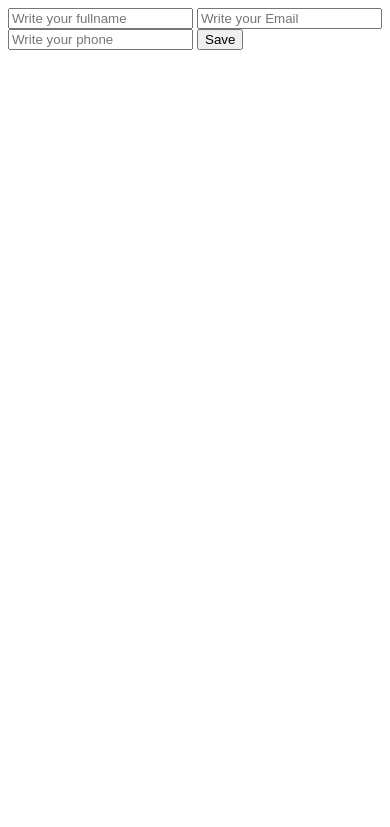
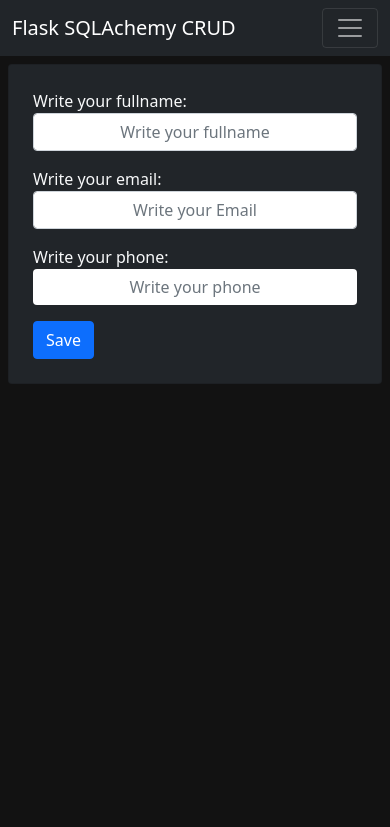
Before and after one commit to JohnMejiaDuran/CRUD_Flask_MySQL, a Flask app: page / in a window 390 px wide. Shown: the top 827 px of the page. Run offline with Flask 3, Linux system fonts and the light colour scheme.

Commit message:
CRUD finished

```diff
--- a/index.py
+++ b/index.py
@@ -1,6 +1,8 @@
 # index.py arranca la aplicacion
 from app import app
 from utils.db import db
+
+import config
 
 with app.app_context():
     db.init_app(app)
--- a/routes/contacts.py
+++ b/routes/contacts.py
@@ -1,4 +1,4 @@
-from flask import Blueprint, render_template, request, redirect, url_for
+from flask import Blueprint, render_template, request, redirect, url_for, flash
 from models.contacts import Contact
 from utils.db import db
 
@@ -22,7 +22,9 @@ def add_contact():
     db.session.add(new_Contact)
     db.session.commit()
 
-    return redirect("/")
+    flash("Contact added successfully!")
+
+    return redirect(url_for('contacts.home'))
 
 
 @contacts.route("/about")
@@ -30,9 +32,21 @@ def about():
     return render_template("about.html")
 
 
-@contacts.route("/update")
-def update_contact():
-    return "update the contact"
+@contacts.route("/update/<id>", methods=['POST','GET'])
+def update_contact(id):
+    contact = Contact.query.get(id)
+
+    if request.method == 'POST':
+        contact.fullname = request.form['fullname']
+        contact.email = request.form['email']
+        contact.phone = request.form['phone']
+
+        db.session.commit()
+
+        flash("Contact updated succesfully!")
+
+        return redirect(url_for('contacts.home'))
+    return render_template('update.html', contact=contact)
 
 
 @contacts.route("/delete/<id>")
@@ -40,4 +54,7 @@ def delete_contact(id):
     contact = Contact.query.get(id)
     db.session.delete(contact)
     db.session.commit()
+
+    flash("contact deleted succesfully!")
+
     return redirect(url_for('contacts.home'))
--- /dev/null
+++ b/static/css/main.css
@@ -0,0 +1,7 @@
+body {
+    background-color: #121212;
+}
+
+.bg-black {
+    background-color: #090909;
+}
--- a/templates/index.html
+++ b/templates/index.html
@@ -1,22 +1,32 @@
-<form action="/new" method="POST">
+{% extends 'layout.html' %}
 
-    <input type="text" name="fullname" placeholder="Write your fullname">
-    <input type="text" name="email" placeholder="Write your Email">
-    <input type="text" name="phone" placeholder="Write your phone">
+{% block content %}
+<div class="row">
 
-    <button>Save</button>
-</form>
+    <div class="col-md-5">
+        {% include('partials/_messages.html') %}
 
-<div>
+        {% include('partials/_contactform.html') %}
+    </div>
+
+    <div class="col-md-7">
             {% for contact in contacts %}
-    <div>
+            <div class="card mb-1 text-white bg-dark">
+                <div class="card-body">
+                    <div class="d-flex justify-content-between">
                         <h5>{{contact.fullname}}</h5>
                         <div>
-            <a href="{{ url_for('contacts.update_contact')}}">Update</a>
-            <a href="{{ url_for('contacts.delete_contact', id=contact.id)}}">Delete</a>
+                            <a href="{{ url_for('contacts.update_contact', id=contact.id)}}" class="btn bg-black text-white btn-sm rounded-0">Update</a>
+                            <a href="{{ url_for('contacts.delete_contact', id=contact.id)}}"  class="btn btn-danger btn-sm rounded-0">Delete</a>
+                        </div>
                     </div>
                     <p>{{contact.email}}</p>
                     <p>{{contact.phone}}</p>
                 </div>
+            </div>
             {% endfor %}
     </div>
+</div>
+
+
+{% endblock %}
--- /dev/null
+++ b/templates/layout.html
@@ -0,0 +1,19 @@
+<!DOCTYPE html>
+<html lang="en">
+<head>
+    <meta charset="UTF-8">
+    <meta name="viewport" content="width=device-width, initial-scale=1.0">
+    <title>Flask SQLAchemy CRUD</title>
+    <link href="https://cdn.jsdelivr.net/npm/bootstrap@5.1.3/dist/css/bootstrap.min.css" rel="stylesheet" integrity="sha384-1BmE4kWBq78iYhFldvKuhfTAU6auU8tT94WrHftjDbrCEXSU1oBoqyl2QvZ6jIW3" crossorigin="anonymous">
+    <link rel="stylesheet" href="{{url_for('static', filename='css/main.css')}}">
+</head>
+<body>
+    {% include('partials/_navbar.html') %}
+
+    <div class="container p-2">
+        {% block content%}
+        {% endblock %}
+    </div>
+    <script src="https://cdn.jsdelivr.net/npm/bootstrap@5.1.3/dist/js/bootstrap.bundle.min.js" integrity="sha384-ka7Sk0Gln4gmtz2MlQnikT1wXgYsOg+OMhuP+IlRH9sENBO0LRn5q+8nbTov4+1p" crossorigin="anonymous"></script>
+</body>
+</html>
--- /dev/null
+++ b/templates/partials/_contactform.html
@@ -0,0 +1,18 @@
+<form action="/new" method="POST" class="card bg-dark text-light">
+    <div class="card-body p-4">
+        <div class="mb-3">
+            <label for="fullname">Write your fullname:</label>
+            <input type="text" name="fullname" placeholder="Write your fullname" class="form-control rounded-2 text-center">
+        </div>
+        <div class="mb-3">
+            <label for="email">Write your email: </label>
+            <input type="text" name="email" placeholder="Write your Email" class="form-control rounded-2 text-center">
+        </div>
+        <div class="mb-3">
+            <label for="phone">Write your phone: </label>
+            <input type="text" name="phone" placeholder="Write your phone" class="form-control rounded-2     border-0 text-center   ">
+        </div>
+
+        <button class=" btn btn-primary">Save</button>
+    </div>
+</form>
--- /dev/null
+++ b/templates/partials/_messages.html
@@ -0,0 +1,10 @@
+{% with messages = get_flashed_messages() %}
+  {% if messages %}
+    {% for message in messages %}
+         <div class="alert alert-warning alert-dismissible fade show" role="alert">
+        <strong>{{message}}</strong>
+        <button type="button" class="btn-close" data-bs-dismiss="alert" aria-label="Close"></button>
+        </div>
+    {% endfor %}
+  {% endif %}
+{% endwith %}
--- /dev/null
+++ b/templates/partials/_navbar.html
@@ -0,0 +1,14 @@
+<nav class="navbar navbar-expand-lg navbar-dark bg-dark ">
+    <div class="container">
+      <a class="navbar-brand" href="/">Flask SQLAchemy CRUD</a>
+      <button class="navbar-toggler" type="button" data-bs-toggle="collapse" data-bs-target="#navbarNav" aria-controls="navbarNav" aria-expanded="false" aria-label="Toggle navigation">
+        <span class="navbar-toggler-icon"></span>
+      </button>
+      <div class="collapse navbar-collapse" id="navbarNav">
+          <li class="nav-item ms-auto align-middle">
+            <a class="nav-link text-white" aria-disabled="true" href="/about">About</a>
+          </li>
+        </ul>
+      </div>
+    </div>
+  </nav>
```
Also changed, not shown: app.py (+5 -3 lines), config.py (added, +10 -0 lines), templates/about.html (+8 -9 lines), templates/update.html (added, +43 -0 lines), README.md, 1 other file. Lines whose indentation alone changed are shown as unchanged.
